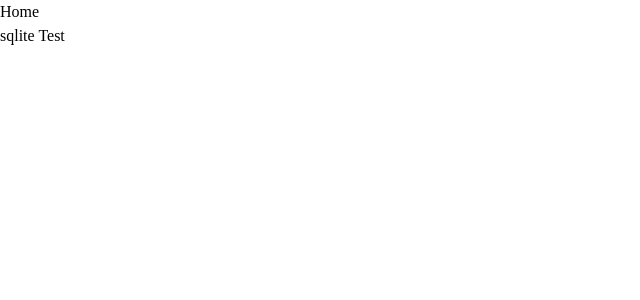
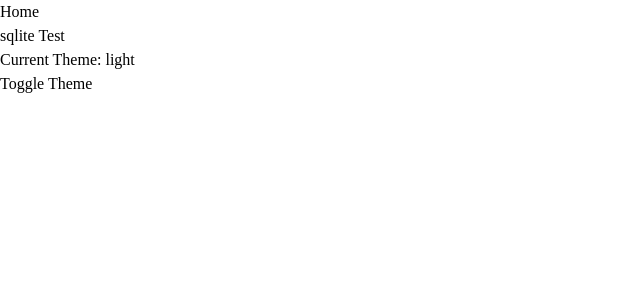
Before and after one commit to lofi-J/papyru, a React (Vite) app: page / in a window 1280 px wide. Shown: the top 300 px of the page, without its empty margins (0-640 px from the left). Built offline with nearby package versions, Linux system fonts and the light colour scheme; a web font is replaced by a local one.

Commit message:
[feat][add] tailwindCSS theme.css 추가 + ThemeProvider 적용

```diff
--- a/index.html
+++ b/index.html
@@ -4,10 +4,10 @@
     <meta charset="UTF-8" />
     <link rel="icon" type="image/svg+xml" href="/vite.svg" />
     <meta name="viewport" content="width=device-width, initial-scale=1.0" />
-    <title>Tauri + React + Typescript</title>
+    <title>Papyru</title>
   </head>
 
-  <body>
+  <body id="html-body">
     <div id="root"></div>
     <script type="module" src="/src/main.tsx"></script>
   </body>
--- a/src/main.tsx
+++ b/src/main.tsx
@@ -1,10 +1,13 @@
 import App from '@/App';
+import { ThemeProvider } from '@/shared/context/theme-provider';
 import '@style/index.css';
 import React from 'react';
 import ReactDOM from 'react-dom/client';
 
 ReactDOM.createRoot(document.getElementById('root') as HTMLElement).render(
   <React.StrictMode>
-    <App />
+    <ThemeProvider>
+      <App />
+    </ThemeProvider>
   </React.StrictMode>
 );
--- a/src/pages/(root)/home.tsx
+++ b/src/pages/(root)/home.tsx
@@ -1,8 +1,14 @@
+import { useTheme } from '@/shared/context/theme-provider';
+
 export default function Home() {
+  const { theme, toggleTheme } = useTheme();
+
   return (
     <div>
       <h1>Home</h1>
       <h2>sqlite Test</h2>
+      <h3>Current Theme: {theme}</h3>
+      <button onClick={toggleTheme}>Toggle Theme</button>
     </div>
   );
 }
--- /dev/null
+++ b/src/shared/context/theme-provider.tsx
@@ -0,0 +1,72 @@
+import {
+  createContext,
+  PropsWithChildren,
+  useContext,
+  useEffect,
+  useState,
+} from 'react';
+
+export enum Theme {
+  LIGHT = 'light',
+  DARK = 'dark',
+}
+
+interface ThemeContextType {
+  theme: Theme;
+  toggleTheme: () => void;
+  isSystemDark: boolean;
+}
+
+const ThemeContext = createContext<ThemeContextType | undefined>(undefined);
+
+export function ThemeProvider({ children }: PropsWithChildren) {
+  const isSystemDark = window.matchMedia(
+    '(prefers-color-scheme: dark)'
+  ).matches;
+
+  const [theme, setTheme] = useState<Theme>(() => {
+    const savedTheme: Theme = localStorage.getItem('theme') as Theme;
+    return savedTheme || (isSystemDark ? Theme.DARK : Theme.LIGHT);
+  });
+
+  const toggleTheme = () => {
+    const newTheme: Theme = theme === Theme.LIGHT ? Theme.DARK : Theme.LIGHT;
+    setTheme(newTheme);
+    localStorage.setItem('theme', newTheme);
+  };
+
+  // 시스템 다크 모드 변경 감지
+  useEffect(() => {
+    const mediaQuery = window.matchMedia('(prefers-color-scheme: dark)');
+
+    const handleChange = (e: MediaQueryListEvent) => {
+      // 사용자가 수동으로 테마를 설정하지 않았다면 시스템 설정을 따라감
+      const savedTheme = localStorage.getItem('theme');
+      if (!savedTheme) {
+        setTheme(e.matches ? Theme.DARK : Theme.LIGHT);
+      }
+    };
+
+    mediaQuery.addEventListener('change', handleChange);
+    return () => mediaQuery.removeEventListener('change', handleChange);
+  }, []);
+
+  // HTML에 테마 클래스 적용
+  useEffect(() => {
+    document.documentElement.classList.toggle('dark', theme === 'dark');
+  }, [theme]);
+
+  return (
+    <ThemeContext.Provider value={{ theme, toggleTheme, isSystemDark }}>
+      {children}
+    </ThemeContext.Provider>
+  );
+}
+
+export const useTheme = () => {
+  const context = useContext(ThemeContext);
+  if (context === undefined) {
+    throw new Error('useTheme must be used within a ThemeProvider');
+  }
+  return context;
+};
--- a/src/style/base.css
+++ b/src/style/base.css
@@ -1,10 +1,16 @@
-@theme {
-  --font-parastoo: 'Parastoo', ui-serif, serif;
-  --font-hahmlet: 'Hahmlet', ui-serif, serif;
-}
+@import './theme.css';
 
 @layer base {
+  body {
+    color: var(--primary);
+    background-color: var(--background);
+  }
   * {
     font-family: var(--font-hahmlet);
+
+    /* 색상 전환 효과 */
+    transition-property: background-color, border-color, color, fill, stroke;
+    transition-timing-function: cubic-bezier(0.4, 0, 0.2, 1);
+    transition-duration: 150ms;
   }
 }
--- /dev/null
+++ b/src/style/theme.css
@@ -0,0 +1,21 @@
+@custom-variant dark (&:is(.dark *));
+
+@theme {
+  --font-parastoo: 'Parastoo', ui-serif, serif;
+  --font-hahmlet: 'Hahmlet', ui-serif, serif;
+}
+
+@theme inline {
+  --color-primary: var(--primary);
+  --color-background: var(--background);
+}
+
+:root {
+  --primary: #000;
+  --background: #fff;
+}
+
+.dark {
+  --primary: #fff;
+  --background: #000;
+}
```
